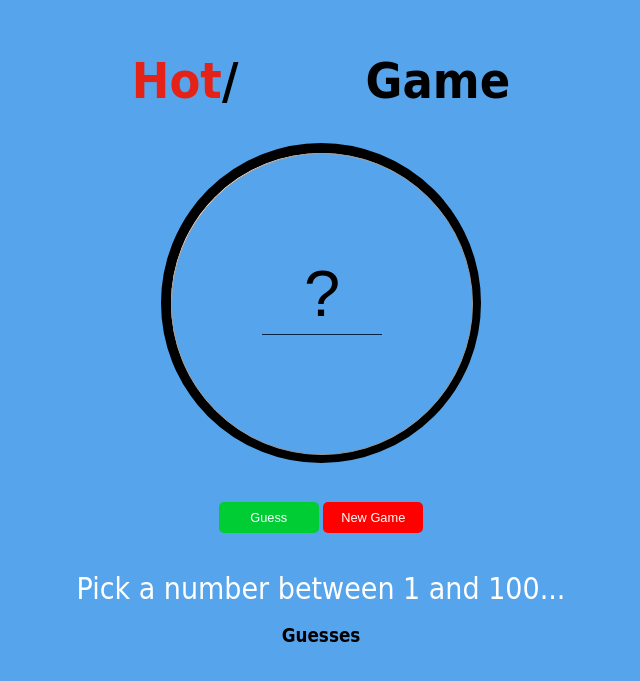
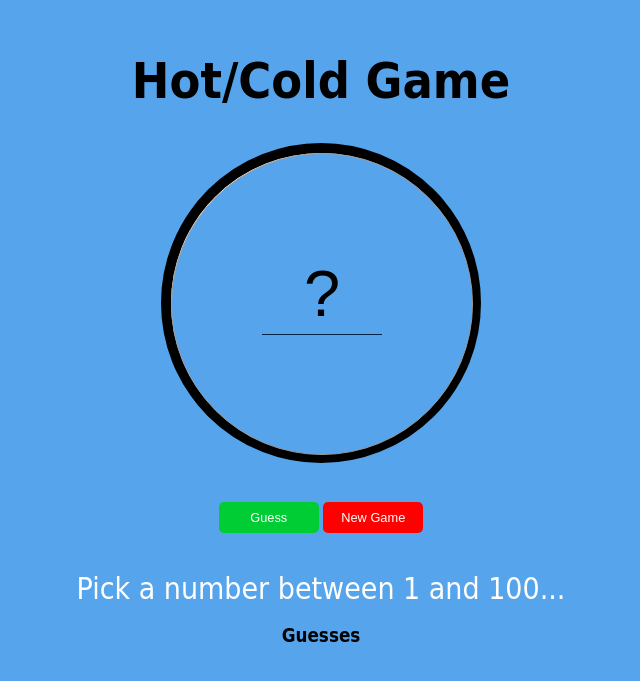
Before and after one commit to Deryx/hot-cold-game, a plain HTML site: page index.html in a window 1280 px wide. Shown: the part 137-818 px from the top of the page, without its empty margins (319-959 px from the left). Drawn offline with nearby package versions, Linux system fonts and the light colour scheme.

Commit message:
Update index.html

```diff
--- a/index.html
+++ b/index.html
@@ -17,7 +17,7 @@
     <fieldset>
     	<div id="floater"></div>
     	<div id="content">
-        	<h1><span class="hotcolor">Hot</span>/<span class="coldcolor">Cold</span> Game</h1>
+        	<h1>Hot/Cold Game</h1>
             <form>
                 <div id="o-circle">
                     <div id="circle">
```
